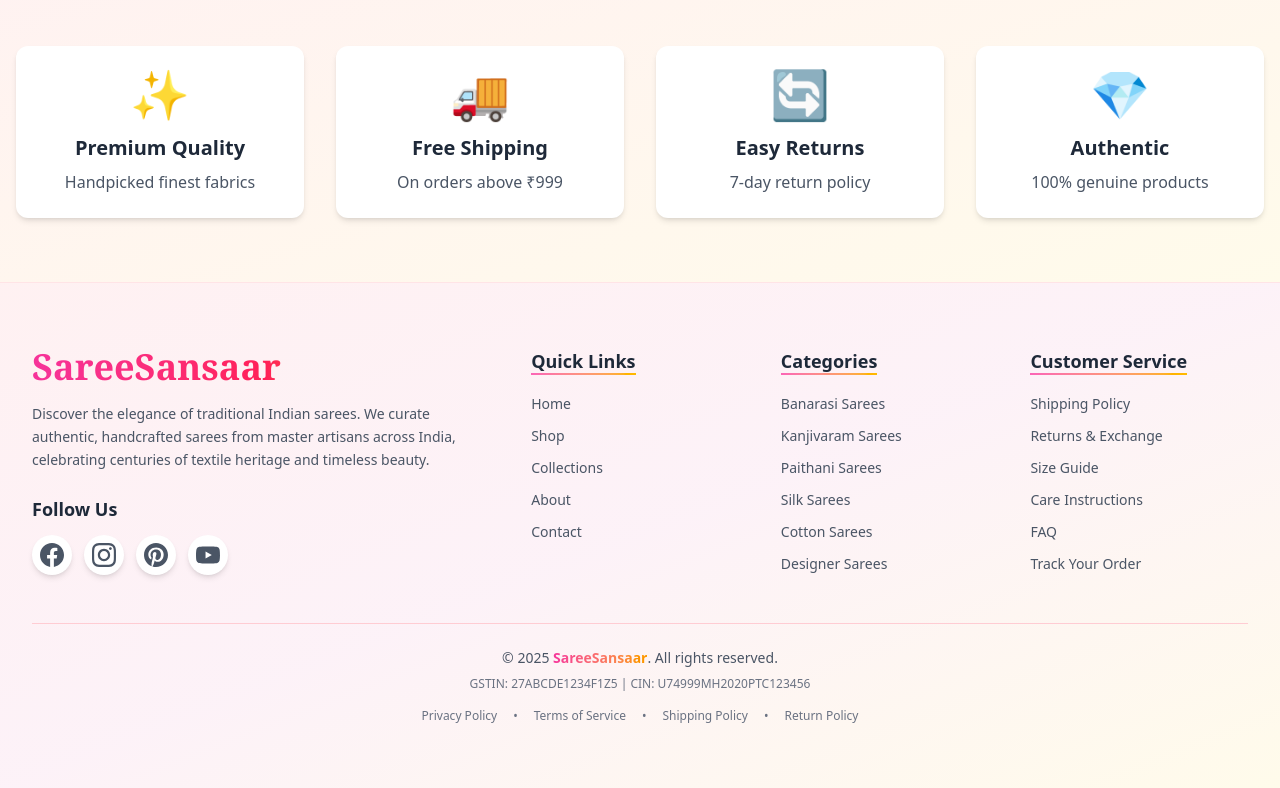
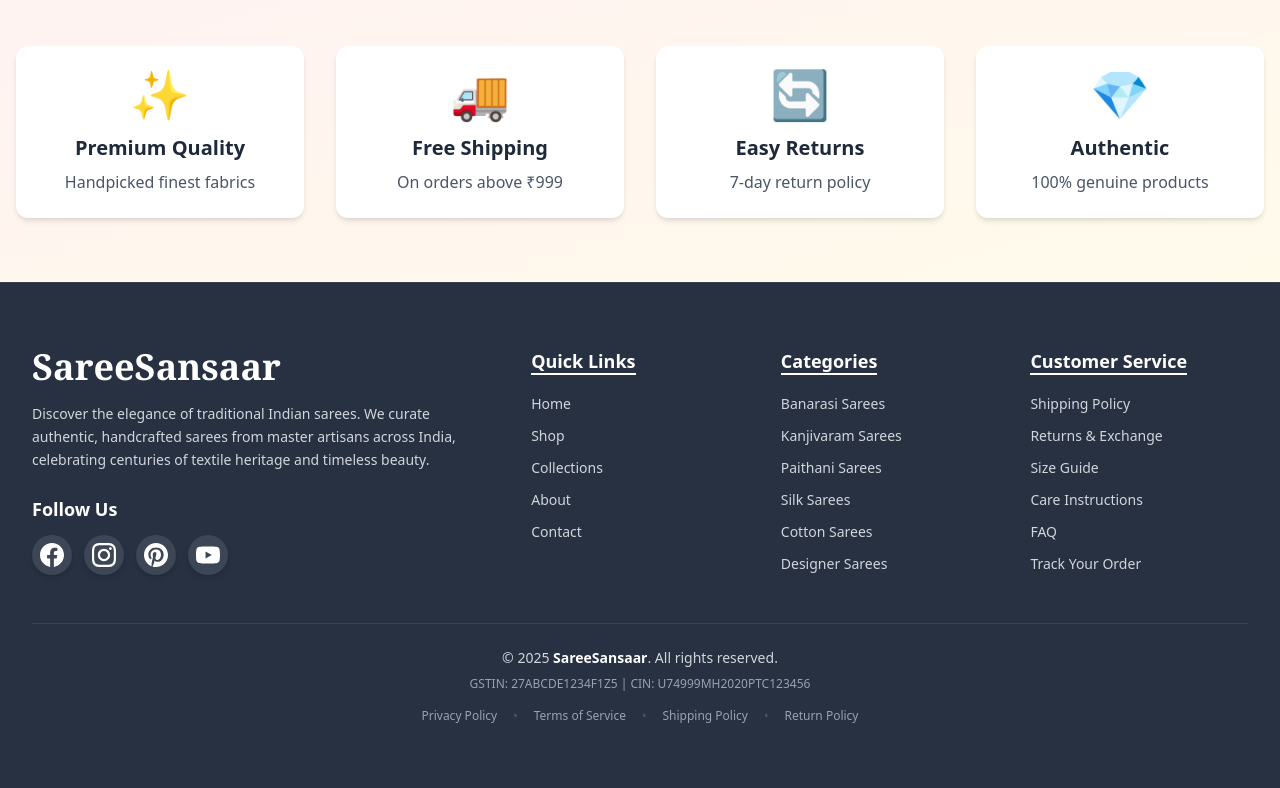
Before and after one commit to roshan749997/SareeSansaar, a React app in the folder frontend/: page / in a window 1280 px wide. Shown: the part 1158-1946 px from the top of the page. Built offline with nearby package versions, Linux system fonts and the light colour scheme; no server answers; sample sign-in values are in the browser's storage; the HTML template or start-up script is replaced by a standard one.

Commit message:
footer and button color change

```diff
--- a/frontend/src/components/Footer.jsx
+++ b/frontend/src/components/Footer.jsx
@@ -70,23 +70,23 @@ const Footer = () => {
   ];
 
   return (
-    <footer className="bg-gradient-to-br from-rose-50 via-pink-50 to-amber-50 border-t border-rose-100">
+    <footer className="bg-[#273142] text-white border-t border-gray-700">
       <div className="max-w-7xl mx-auto px-4 sm:px-6 lg:px-8 py-16">
         {/* Main Footer Content */}
         <div className="grid grid-cols-1 md:grid-cols-2 lg:grid-cols-5 gap-8 mb-12">
           {/* Brand Section */}
           <div className="lg:col-span-2">
-            <h2 className="text-3xl md:text-4xl font-serif font-bold bg-gradient-to-r from-pink-500 via-rose-500 to-amber-500 bg-clip-text text-transparent mb-4">
+            <h2 className="text-3xl md:text-4xl font-serif font-bold text-white mb-4">
               SareeSansaar
             </h2>
-            <p className="text-gray-600 text-sm leading-relaxed mb-6 max-w-md">
+            <p className="text-gray-300 text-sm leading-relaxed mb-6 max-w-md">
               Discover the elegance of traditional Indian sarees. We curate authentic, handcrafted sarees from master artisans across India, celebrating centuries of textile heritage and timeless beauty.
             </p>
 
 
             {/* Social Media */}
             <div>
-              <h4 className="text-lg font-semibold text-gray-800 mb-3">Follow Us</h4>
+              <h4 className="text-lg font-semibold text-white mb-3">Follow Us</h4>
               <div className="flex space-x-3">
                 {socialLinks.map((social) => (
                   <a
@@ -94,7 +94,7 @@ const Footer = () => {
                     href={social.url}
                     target="_blank"
                     rel="noopener noreferrer"
-                    className="p-2 bg-white rounded-full text-gray-600 hover:text-white hover:bg-gradient-to-r hover:from-pink-500 hover:to-amber-500 shadow-md hover:shadow-lg transition-all duration-300 transform hover:scale-110"
+                    className="p-2 bg-white/10 rounded-full text-white hover:bg-white/20 shadow-md hover:shadow-lg transition-all duration-300 transform hover:scale-110"
                     aria-label={social.name}
                   >
                     {social.icon}
@@ -106,16 +106,16 @@ const Footer = () => {
 
           {/* Quick Links */}
           <div>
-            <h3 className="text-lg font-semibold text-gray-800 mb-4 relative inline-block">
+            <h3 className="text-lg font-semibold text-white mb-4 relative inline-block">
               Quick Links
-              <span className="absolute bottom-0 left-0 w-full h-0.5 bg-gradient-to-r from-pink-400 to-amber-400"></span>
+              <span className="absolute bottom-0 left-0 w-full h-0.5 bg-white"></span>
             </h3>
             <ul className="space-y-2">
               {quickLinks.map((link) => (
                 <li key={link.name}>
                   <Link
                     to={link.path}
-                    className="text-gray-600 hover:text-rose-500 transition-colors duration-200 inline-block hover:translate-x-1 transform text-sm"
+                    className="text-gray-300 hover:text-white transition-colors duration-200 inline-block hover:translate-x-1 transform text-sm"
                   >
                     {link.name}
                   </Link>
@@ -126,16 +126,16 @@ const Footer = () => {
 
           {/* Categories */}
           <div>
-            <h3 className="text-lg font-semibold text-gray-800 mb-4 relative inline-block">
+            <h3 className="text-lg font-semibold text-white mb-4 relative inline-block">
               Categories
-              <span className="absolute bottom-0 left-0 w-full h-0.5 bg-gradient-to-r from-pink-400 to-amber-400"></span>
+              <span className="absolute bottom-0 left-0 w-full h-0.5 bg-white"></span>
             </h3>
             <ul className="space-y-2">
               {categories.map((category) => (
                 <li key={category.name}>
                   <Link
                     to={category.path}
-                    className="text-gray-600 hover:text-rose-500 transition-colors duration-200 inline-block hover:translate-x-1 transform text-sm"
+                    className="text-gray-300 hover:text-white transition-colors duration-200 inline-block hover:translate-x-1 transform text-sm"
                   >
                     {category.name}
                   </Link>
@@ -146,16 +146,16 @@ const Footer = () => {
 
           {/* Customer Service */}
           <div>
-            <h3 className="text-lg font-semibold text-gray-800 mb-4 relative inline-block">
+            <h3 className="text-lg font-semibold text-white mb-4 relative inline-block">
               Customer Service
-              <span className="absolute bottom-0 left-0 w-full h-0.5 bg-gradient-to-r from-pink-400 to-amber-400"></span>
+              <span className="absolute bottom-0 left-0 w-full h-0.5 bg-white"></span>
             </h3>
             <ul className="space-y-2">
               {customerService.map((service) => (
                 <li key={service.name}>
                   <Link
                     to={service.path}
-                    className="text-gray-600 hover:text-rose-500 transition-colors duration-200 inline-block hover:translate-x-1 transform text-sm"
+                    className="text-gray-300 hover:text-white transition-colors duration-200 inline-block hover:translate-x-1 transform text-sm"
                   >
                     {service.name}
                   </Link>
@@ -168,27 +168,27 @@ const Footer = () => {
 
 
         {/* Copyright */}
-        <div className="border-t border-rose-200 pt-6 text-center">
-          <p className="text-gray-600 text-sm mb-2">
-            © {currentYear} <span className="font-semibold bg-gradient-to-r from-pink-500 to-amber-500 bg-clip-text text-transparent">SareeSansaar</span>. All rights reserved.
+        <div className="border-t border-gray-700 pt-6 text-center">
+          <p className="text-gray-300 text-sm mb-2">
+            © {currentYear} <span className="font-semibold text-white">SareeSansaar</span>. All rights reserved.
           </p>
-          <p className="text-xs text-gray-500 mb-4">
+          <p className="text-xs text-gray-400 mb-4">
             GSTIN: 27ABCDE1234F1Z5 | CIN: U74999MH2020PTC123456
           </p>
-          <div className="flex justify-center space-x-4 text-xs text-gray-500">
+          <div className="flex justify-center space-x-4 text-xs text-gray-400">
             <Link to="/privacy" className="hover:text-rose-500 transition-colors duration-200">
               Privacy Policy
             </Link>
-            <span>•</span>
-            <Link to="/terms" className="hover:text-rose-500 transition-colors duration-200">
+            <span className="text-gray-600">•</span>
+            <Link to="/terms" className="hover:text-white transition-colors duration-200">
               Terms of Service
             </Link>
-            <span>•</span>
-            <Link to="/shipping" className="hover:text-rose-500 transition-colors duration-200">
+            <span className="text-gray-600">•</span>
+            <Link to="/shipping" className="hover:text-white transition-colors duration-200">
               Shipping Policy
             </Link>
-            <span>•</span>
-            <Link to="/returns" className="hover:text-rose-500 transition-colors duration-200">
+            <span className="text-gray-600">•</span>
+            <Link to="/returns" className="hover:text-white transition-colors duration-200">
               Return Policy
             </Link>
           </div>
--- a/frontend/src/components/Navbar.jsx
+++ b/frontend/src/components/Navbar.jsx
@@ -186,7 +186,7 @@ const Navbar = () => {
             ) : (
               <button
                 onClick={handleLogin}
-                className="px-4 py-2 bg-gradient-to-r from-rose-500 to-rose-600 text-white rounded-lg font-medium hover:shadow-lg transition-all duration-200 hover:-translate-y-0.5"
+                className="px-4 py-2 bg-[#800020] text-white rounded-lg font-medium hover:shadow-lg transition-all duration-200 hover:-translate-y-0.5 hover:bg-[#6b001c]"
               >
                 Login
               </button>
```
